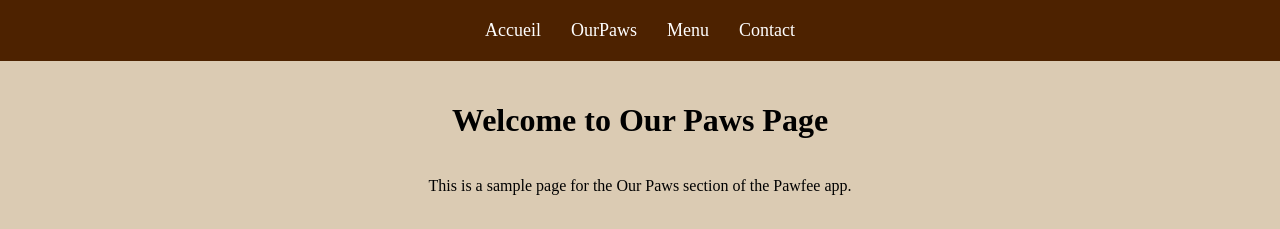
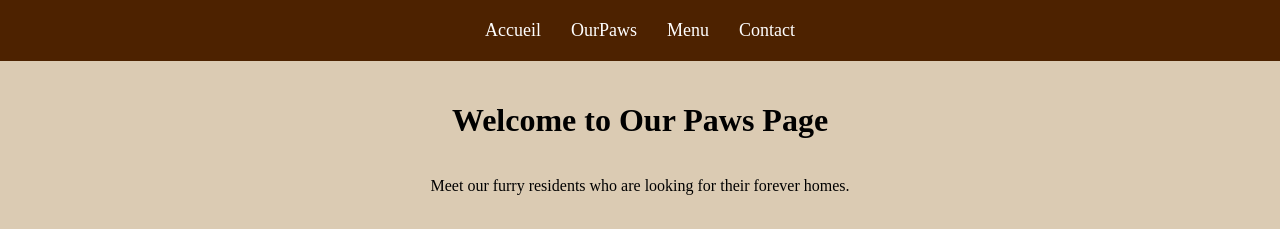
Before and after one commit to mekency/pawfee, a Next.js app: page /OurPaws in a window 1280 px wide. Shown: the top 229 px of the page. Built offline with nearby package versions, Linux system fonts and the light colour scheme.

Commit message:
Update layout and global styles to use Poppins and Playfair Display fonts

```diff
--- a/app/OurPaws/page.jsx
+++ b/app/OurPaws/page.jsx
@@ -6,7 +6,7 @@ export default function OurPawsPage() {
   return (
     <div className={styles.container}>
       <h1>Welcome to Our Paws Page</h1>
-      <p>This is a sample page for the Our Paws section of the Pawfee app.</p>
+      <p>Meet our furry residents who are looking for their forever homes.</p>
       <div className={styles.catList}>
         <CatCard
           image="1.jpg"
--- a/package.json
+++ b/package.json
@@ -9,7 +9,7 @@
     "lint": "next lint"
   },
   "dependencies": {
-    "next": "^15.1.5",
+    "next": "^15.1.6",
     "react": "^19.0.0",
     "react-dom": "^19.0.0"
   },
```
Also changed, not shown: 1 other file (tests, documents, lock files or other folders).
